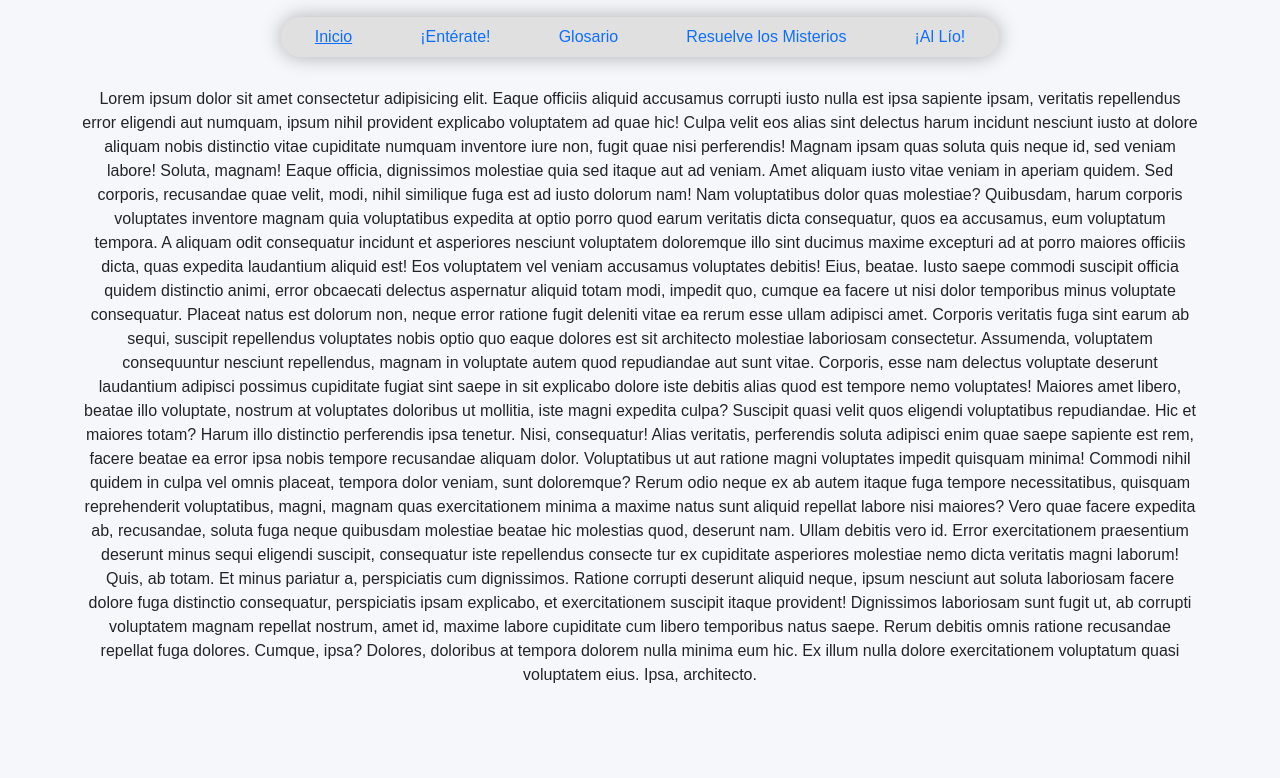
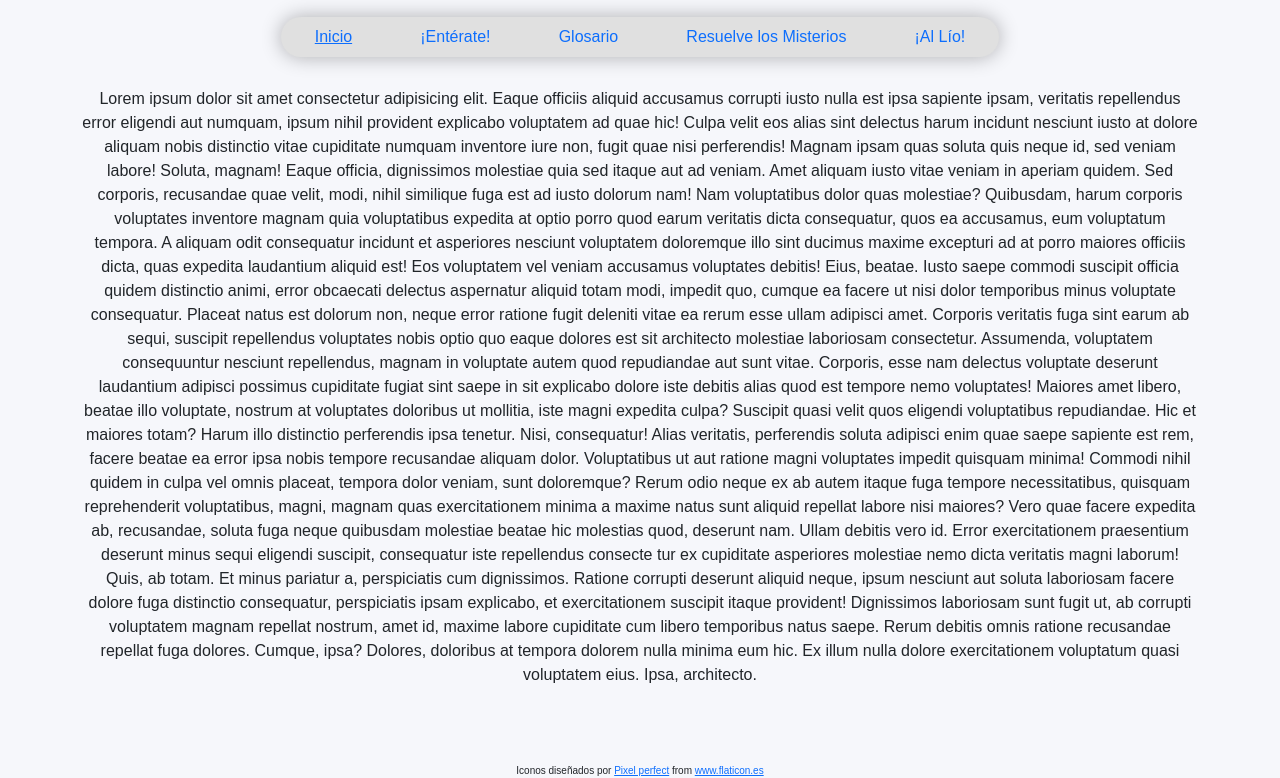
Before and after one commit to MariateChinesta/ElHuertoDeMendel, a website with bundled scripts: page index.html in a window 1280 px wide. Shown: the part 95-873 px from the top of the page. Before the commit the page ends 800 px from the top, so only its background shows below. Built offline with nearby package versions, Linux system fonts and the light colour scheme; a web font is replaced by a local one.

Commit message:
First commit

```diff
--- a/index.html
+++ b/index.html
@@ -9,6 +9,7 @@
   <link href="https://cdn.jsdelivr.net/npm/bootstrap@5.0.0/dist/css/bootstrap.min.css" rel="stylesheet"
     integrity="sha384-wEmeIV1mKuiNpC+IOBjI7aAzPcEZeedi5yW5f2yOq55WWLwNGmvvx4Um1vskeMj0" crossorigin="anonymous">
   <link rel="stylesheet" href="style.css" />
+  <link rel="shortcut icon" href="guisante.svg" type="image/x-icon">
   <title>Inicio | El Huerto de Mendel</title>
 </head>
 
@@ -41,6 +42,9 @@
   </div>
 
   <script type="module" src="./script.js"></script>
+
+  <div class="disclaimer">Iconos diseñados por <a href="https://www.flaticon.es/autores/pixel-perfect" title="Pixel perfect">Pixel
+      perfect</a> from <a href="https://www.flaticon.es/" title="Flaticon">www.flaticon.es</a></div>
 </body>
 
 </html>
--- a/style.css
+++ b/style.css
@@ -48,3 +48,8 @@
 .container {
   text-align: center;
 }
+
+.disclaimer {
+  margin-top: 60px;
+  font-size: 10px;
+}
```
Also changed, not shown: guisante.svg (added).
